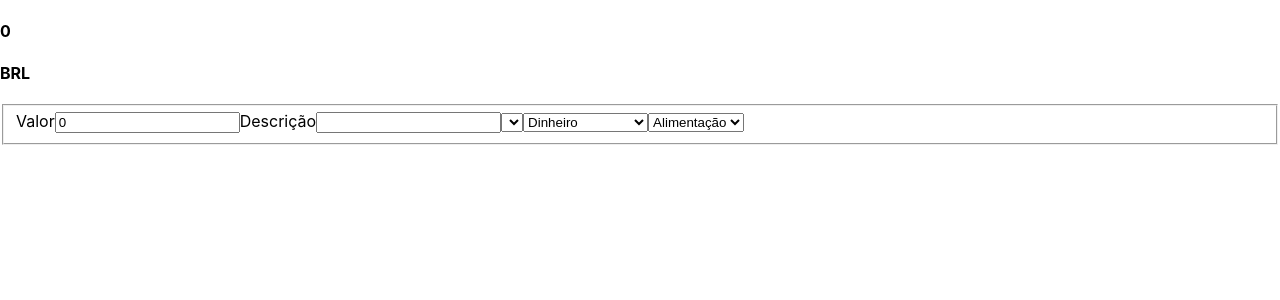
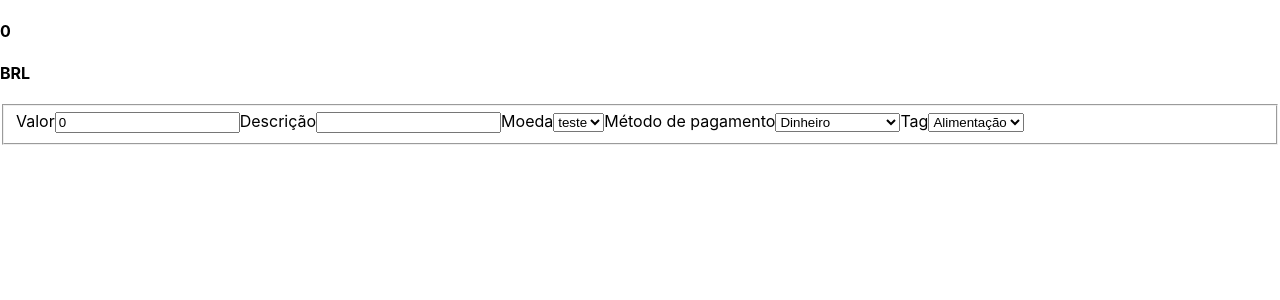
Before and after one commit to cae07/sd-013-a-project-trybewallet, a React (Create React App) app: page /carteira in a window 1280 px wide. Shown: the top 300 px of the page. Built offline with nearby package versions, Linux system fonts and the light colour scheme.

Commit message:
Agora acho que de fato completa o requisito 6

```diff
--- a/src/pages/Wallet.js
+++ b/src/pages/Wallet.js
@@ -10,7 +10,7 @@ class Wallet extends React.Component {
     this.state = {
       totalExpenses: 0,
       value: 0,
-      description: '',
+      d: '',
       payment: 'cash',
       tag: 'food',
     };
@@ -27,7 +27,7 @@ class Wallet extends React.Component {
 
   render() {
     const { userEmail } = this.props;
-    const { totalExpenses, value, description, payment, tag } = this.state;
+    const { totalExpenses, value, d, payment, tag } = this.state;
     return (
       <div>
         <header>
@@ -38,7 +38,7 @@ class Wallet extends React.Component {
         <WalletBody
           totalExpenses={ totalExpenses }
           value={ value }
-          description={ description }
+          d={ d }
           payment={ payment }
           tag={ tag }
           handleChange={ this.handleChange }
--- a/src/pages/components/WalletBody.js
+++ b/src/pages/components/WalletBody.js
@@ -3,7 +3,7 @@ import PropTypes from 'prop-types';
 
 class WalletBody extends Component {
   render() {
-    const { value, description, payment, tag, handleChange } = this.props;
+    const { value, d, payment, tag, handleChange } = this.props;
     return (
       <fieldset>
         <label htmlFor="value">
@@ -16,33 +16,34 @@ class WalletBody extends Component {
             onChange={ handleChange }
           />
         </label>
-        <label htmlFor="description">
+        <label htmlFor="d">
           Descrição
-          <input
-            id="description"
-            type="text"
-            name="description"
-            value={ description }
-            onChange={ handleChange }
-          />
+          <input id="d" type="text" name="d" value={ d } onChange={ handleChange } />
         </label>
-        <select>
+        <label htmlFor="moeda">
           Moeda
+          <select id="moeda">
+            <option value="tst">teste</option>
           </select>
-        <select name="payment" onChange={ handleChange } value={ payment }>
+        </label>
+        <label htmlFor="payment">
           Método de pagamento
+          <select id="payment" name="payment" onChange={ handleChange } value={ payment }>
             <option value="cash">Dinheiro</option>
             <option value="credit">Cartão de crédito</option>
             <option value="debit">Cartão de débito</option>
           </select>
-        <select name="tag" tag onChange={ handleChange } value={ tag }>
-          Tag:
+        </label>
+        <label htmlFor="tag">
+          Tag
+          <select id="tag" name="tag" tag onChange={ handleChange } value={ tag }>
             <option value="food">Alimentação</option>
             <option value="leisure">Lazer</option>
             <option value="work">Trabalho</option>
             <option value="transportation">Transporte</option>
             <option value="health">Saúde</option>
           </select>
+        </label>
       </fieldset>
     );
   }
@@ -50,7 +51,7 @@ class WalletBody extends Component {
 
 WalletBody.propTypes = {
   value: PropTypes.number.isRequired,
-  description: PropTypes.string.isRequired,
+  d: PropTypes.string.isRequired,
   payment: PropTypes.string.isRequired,
   tag: PropTypes.string.isRequired,
   handleChange: PropTypes.func.isRequired,
```
Lines whose indentation alone changed are shown as unchanged.
